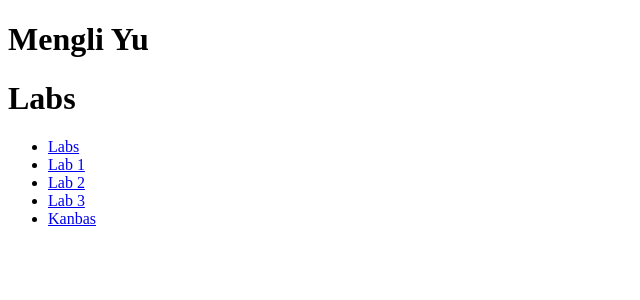
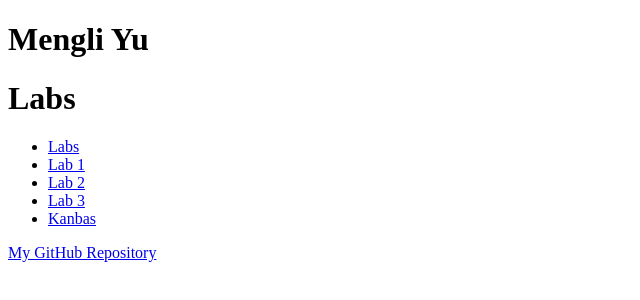
Before and after one commit to Liamyu0301/kanbas-react-web-app-cs5610-fa24, a React (Create React App) app: page /#/Labs in a window 1280 px wide. Shown: the top 300 px of the page, without its empty margins (0-640 px from the left). Built offline with nearby package versions, Linux system fonts and the light colour scheme.

Commit message:
Add a link to my repository in GitHub

```diff
--- a/src/Labs/index.tsx
+++ b/src/Labs/index.tsx
@@ -14,6 +14,14 @@
         <Route path="Lab2" element={<Lab2 />} />
         <Route path="Lab3" element={<h2>Lab 3</h2>} />
       </Routes>
+      <a
+        id="wd-github"
+        href="https://github.com/Liamyu0301/kanbas-react-web-app-cs5610-fa24"
+        target="_blank"
+        rel="noopener noreferrer"
+      >
+        My GitHub Repository
+      </a>
     </div>
   );
 }
```
